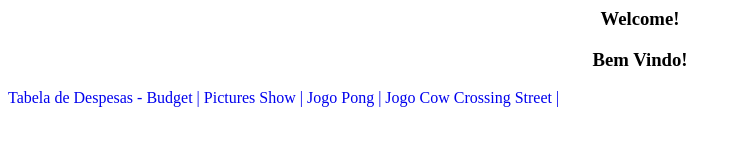
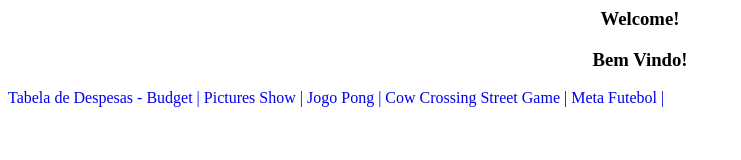
Before and after one commit to airsonfelipe/hello, a plain HTML site: page index.html in a window 1280 px wide. Shown: the whole page, without its empty margins (0-741 px from the left). Drawn offline with Linux system fonts and the light colour scheme.

Commit message:
Update index.html

```diff
--- a/index.html
+++ b/index.html
@@ -9,8 +9,8 @@
 <a href="https://airsonfelipe.github.io/home/tabelaDespesas" style="text-decoration:none">Tabela de Despesas - Budget    |    </a>
 <a href="https://airsonfelipe.github.io/home/picturesShow.html" style="text-decoration:none">Pictures Show    |    </a>
 <a href="https://airsonfelipe.github.io/jogoraquetes" style="text-decoration:none">Jogo Pong    |    </a>
-<a href="https://airsonfelipe.github.io/jogoatravessandoarua/" style="text-decoration:none">Jogo Cow Crossing Street    |    </a>
-
+<a href="https://airsonfelipe.github.io/jogoatravessandoarua/" style="text-decoration:none">Cow Crossing Street Game   |    </a>
+<a href="https://airsonfelipe.github.io/metafutebol/" style="text-decoration:none">Meta Futebol    |    </a>
 
 
 <script>
```
